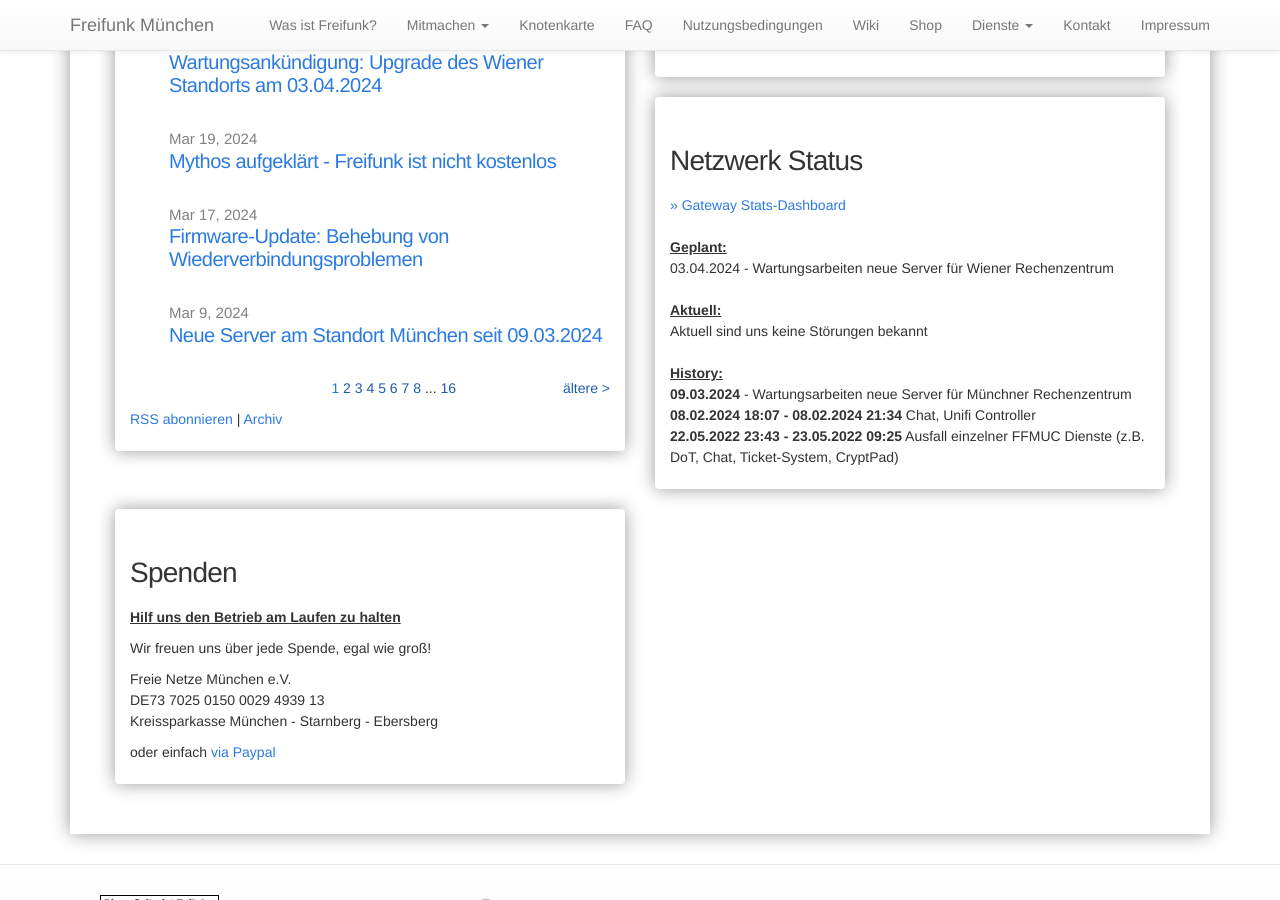
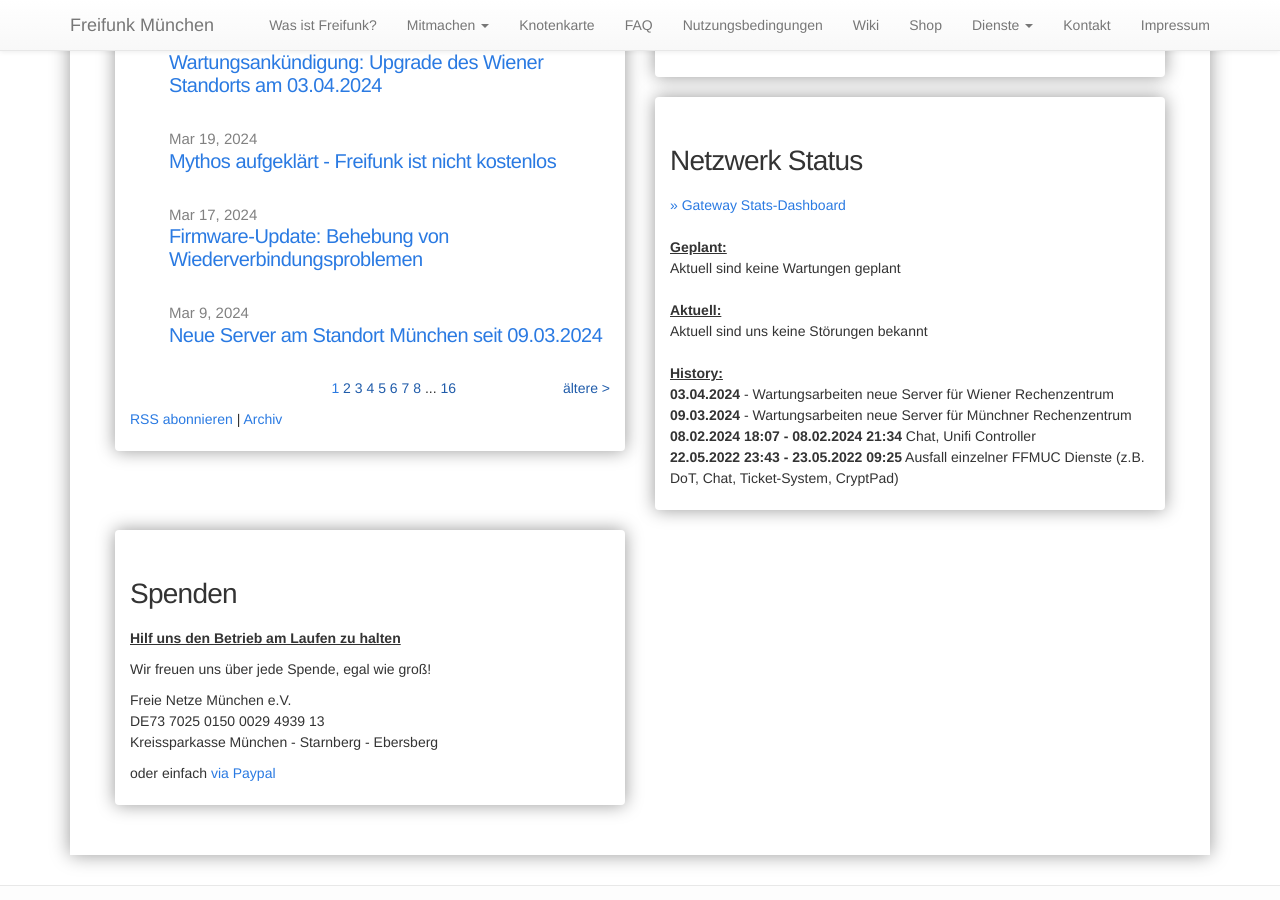
Before and after one commit to freifunkMUC/freifunkmuc.github.io, a Jekyll site: the page built from index.md, in a window 1280 px wide and 900 px high, scrolled down 427 px. Built offline with Jekyll 4.4.1, drawn with Linux system fonts in a browser that asks for light colours.

Commit message:
Update network-status.md (VIE DONE)

```diff
--- a/_includes/network-status.md
+++ b/_includes/network-status.md
@@ -2,12 +2,13 @@
 <a target='_blank' href="https://stats.ffmuc.net/d/kUoZ2DRWz/network-overview">>> Gateway Stats-Dashboard</a>
 <br>
 <br><u><b>Geplant:</b></u>
-<br>03.04.2024 - Wartungsarbeiten neue Server für Wiener Rechenzentrum
+<br>Aktuell sind keine Wartungen geplant
 <br>
 <br><u><b>Aktuell:</b></u>
 <br>Aktuell sind uns keine Störungen bekannt
 <br>
 <br><u><b>History:</b></u>
+<br><b>03.04.2024</b> - Wartungsarbeiten neue Server für Wiener Rechenzentrum
 <br><b>09.03.2024</b> - Wartungsarbeiten neue Server für Münchner Rechenzentrum
 <br><b>08.02.2024 18:07 - 08.02.2024 21:34</b> Chat, Unifi Controller
 <br><b>22.05.2022 23:43 - 23.05.2022 09:25</b> Ausfall einzelner FFMUC Dienste (z.B. DoT, Chat, Ticket-System, CryptPad)
```
